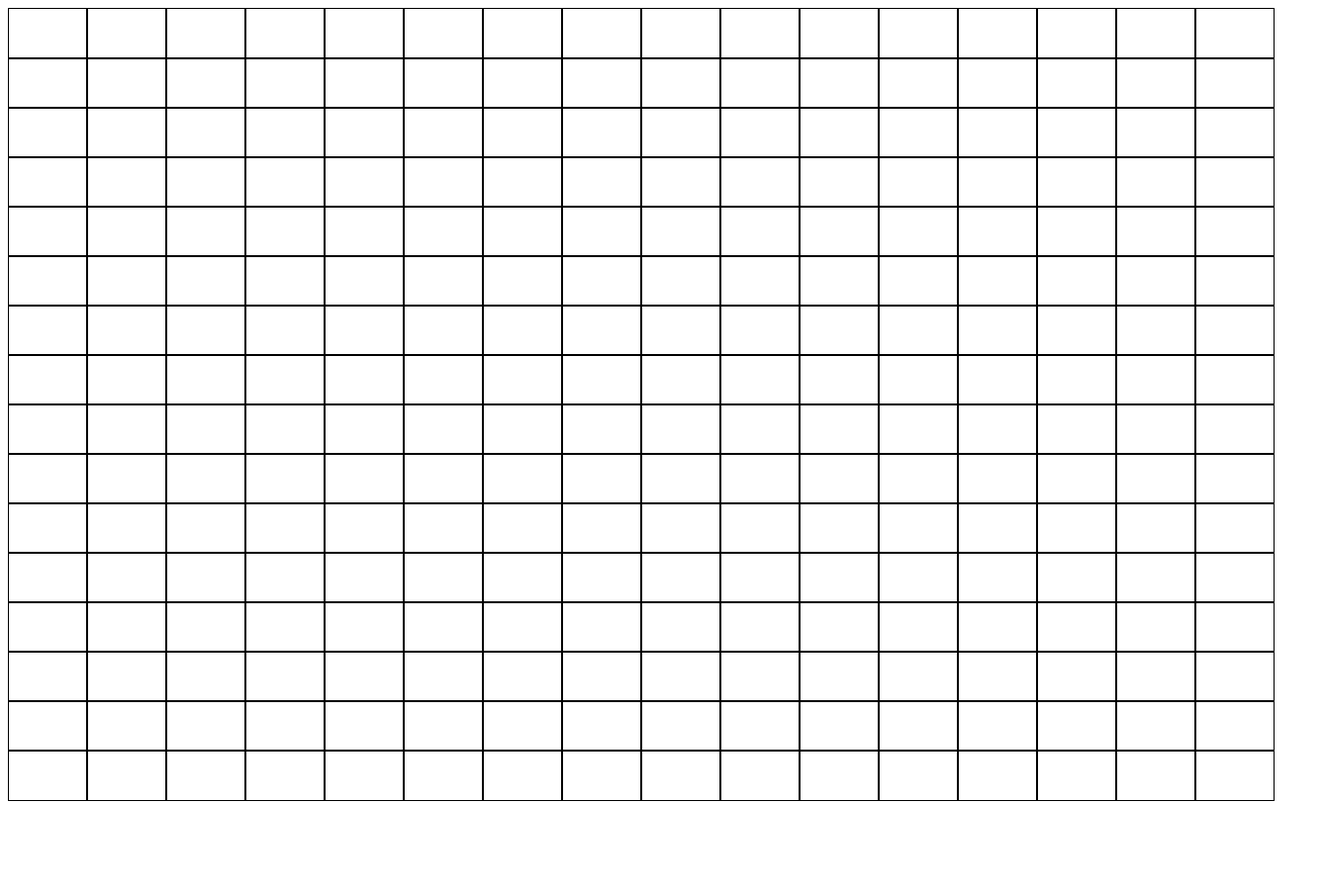
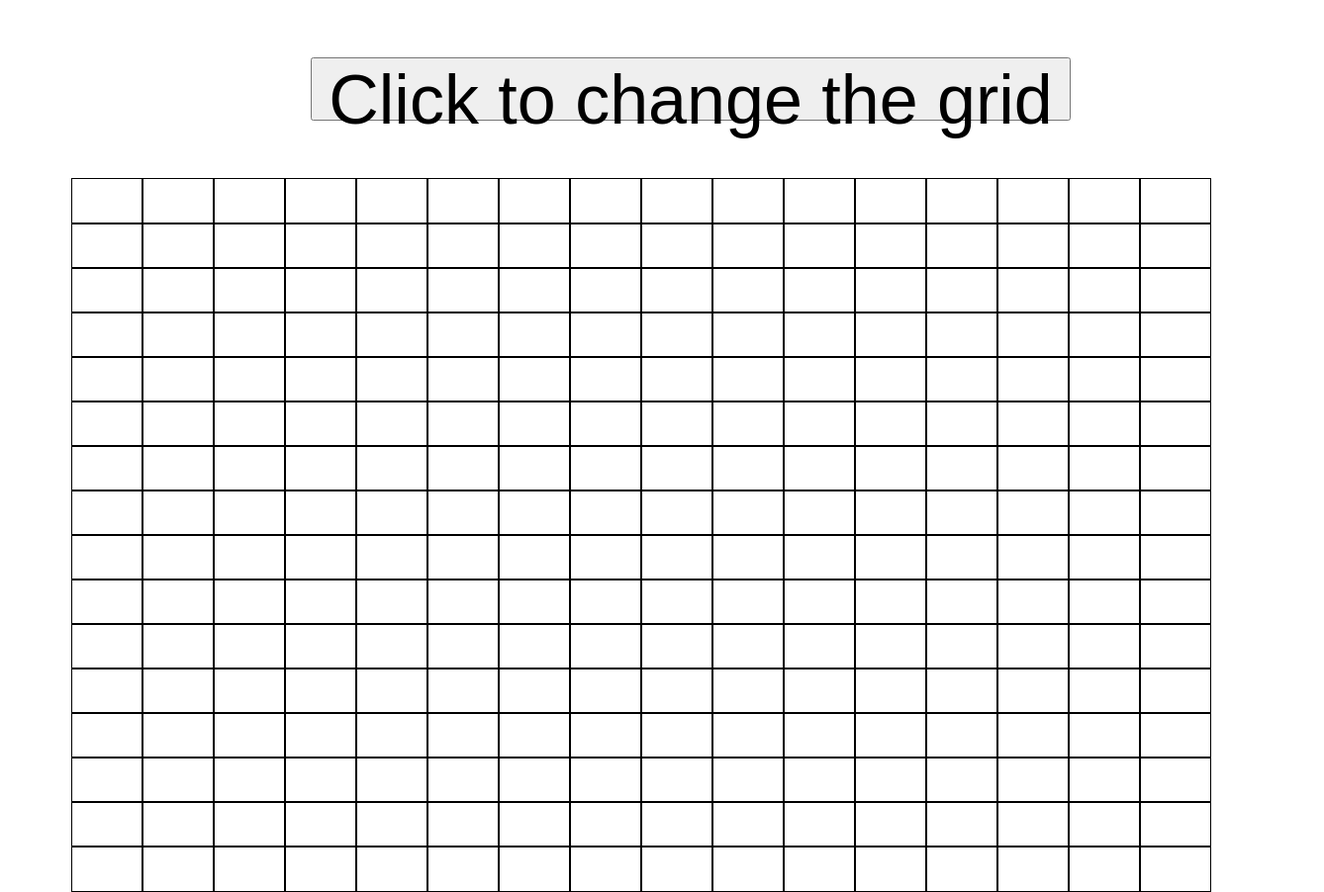
Before and after one commit to tajciglar/Etch-A-Sketch, a plain HTML site: page index.html in a window 1280 px wide. Shown: the whole page at 99% size, 1338 px wide, since content can reach past the window. Before the commit the page ends 810 px from the top, so only its background shows below. Drawn offline with Linux system fonts and the light colour scheme.

Commit message:
add button to change the grid

```diff
--- a/index.html
+++ b/index.html
@@ -11,6 +11,9 @@
         <script src="script.js" defer></script>
     </head>
     <body>
+        <div id="header">
+            <button onclick="changeGrid()">Click to change the grid</button>
+        </div>
         <div id="container"></div>
     </body>
 </html>
--- a/script.js
+++ b/script.js
@@ -1,9 +1,14 @@
+function changeGrid(){
+    let width = prompt("Insert width of new grid (e.g.: 10)");
+    let height = prompt("Insert height of the new grid (e.g.: 10)");
+}
+
 const container = document.querySelector("#container");
-container.style.cssText =  "display: grid; width: 100%; height:100%;";
+container.style.cssText =  "display: grid; width: 90%; height:90%;";
 for (let i = 0; i < 16; i++){
     const row = document.createElement('div')
     row.classList.add('row');
-    row.style.cssText = "display: flex;";
+    row.style.cssText = "display: flex; flex: 1";
     container.appendChild(row);
     for (let y = 0; y < 16; y++){
         const box = document.createElement('div');
@@ -12,3 +17,11 @@ for (let i = 0; i < 16; i++){
         row.appendChild(box);
     }
 }
+
+
+const box = document.querySelectorAll(".box");
+box.forEach(box => {
+    box.addEventListener('mousemove', () => {
+        box.style.backgroundColor="red";
+    });
+});
--- a/style.css
+++ b/style.css
@@ -3,3 +3,23 @@ body {
     height: 100%;
     width: 100%;
 }
+
+#container{
+    margin: auto;
+}
+
+
+#header{
+    margin: 50px;
+    width: 100%;
+    height: 10%;
+    display: flex;
+    justify-content: center;
+    align-items: center;
+}
+
+#header button{
+    width: 60%;
+    height: 80%;
+    font-size: 70px;
+}
```
